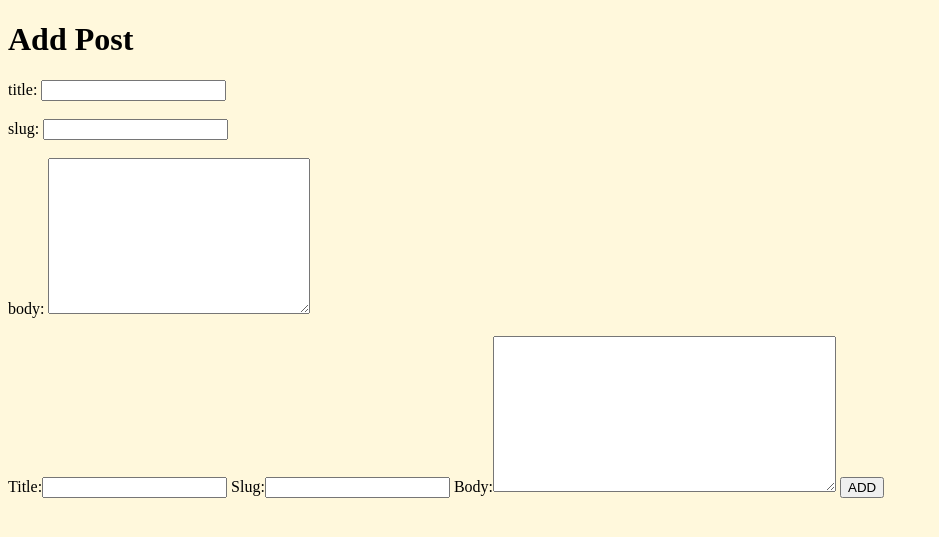
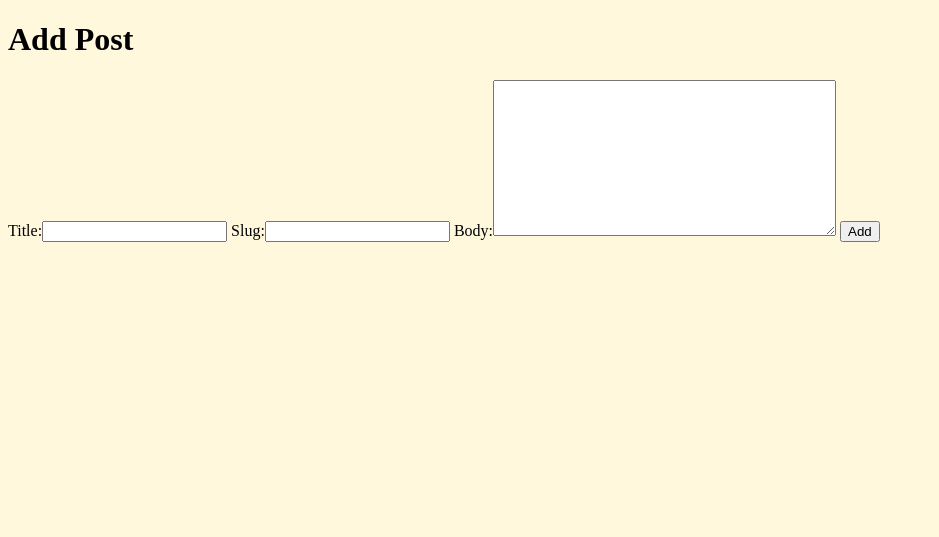
Before and after one commit to fatimozln/django, a Django app: template post/templates/post_visit/add_post.html in a window 1280 px wide. Shown: the part 76-613 px from the top of the page, without its empty margins (0-939 px from the left). Run offline with Django 3.2, Linux system fonts and the light colour scheme; the template is opened without the code that fills it: values that come from a table or form of the project are taken from there, others are empty.

Commit message:
add form to show

```diff
--- a/post/templates/post_visit/add_post.html
+++ b/post/templates/post_visit/add_post.html
@@ -2,27 +2,11 @@
 {% block content%}
 <div class="add-post">
     <h1> Add Post </h1>
+    <form class="site-form" action="{% url 'post:add_post' %}" method="POST">
+        {{form}}
+        {% csrf_token %}
+        <input type="submit" value="Add">
+    </form>
 </div>
 
-
-
-<form action="post_visit/add_post" method="POST">
-    <label for="text">title:</label>
-    <input type="text">
-    <br>
-    <br>
-    <label for="text">slug:</label>
-    <input type="text">
-    <br>
-    <br>
-
-    <label for="text">body:</label>
-    <textarea rows="10" cols="30"></textarea>
-    <br>
-    <br>
-    <form method="POST">
-        {% csrf_token %}
-        {{form}}
-        <button class="btn btn-secondary">ADD</button>
-    </form>
-    {% endblock %}
+{% endblock %}
```
